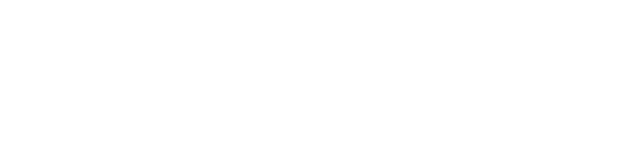
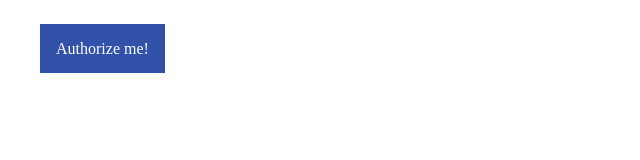
Before and after one commit to alvaroluna/ForgeMEPCloud, a website: page public/index.html in a window 1280 px wide. Shown: the whole page, without its empty margins (0-640 px from the left). Drawn offline with Linux system fonts and the light colour scheme.

Commit message:
Got public folder to work on express...using static

```diff
--- /dev/null
+++ b/public/css/style.css
@@ -0,0 +1,10 @@
+/** Just simple CSS styling to make this page a little nicer **/
+main {
+    padding: 2em;
+}
+main a {
+    background-color: #3252aa;
+    color: #fff;
+    text-decoration: none;
+    padding: 1em;
+}
--- a/assets/html/index.html
+++ b/public/index.html
@@ -13,9 +13,12 @@
     <meta http-equiv="pragma" content="no-cache" />
 
     <!-- css -->
-    <link rel="stylesheet" type="text/css" href="../css/style.css">
+    <link rel="stylesheet" type="text/css" href="../css/style.css" />
 </head>
 <body>
-
+    <!-- 'main tag' to contain adsk authorization form -->
+    <main id="main">
+        <a href="/api/forge/oauth">Authorize me!</a>
+    </main>
 </body>
 </html>
--- a/start.js
+++ b/start.js
@@ -15,7 +15,11 @@ var bodyParser = require("body-parser"); // receive json data
 // setup express web server
 var app = express();
 app.use(bodyParser.json());
-app.use(express.static(__dirname + "/assets/html")); // location of html files...this is unfamiliar look into it
+
+// 'static' files are not part of the url, so you can have express look for files on your computer/server
+// app.use(express.static(__dirname + "/assets/html")); // location of folder with html files...this is unfamiliar look into it
+// app.use(express.static(__dirname + "/assets/css"));
+app.use(express.static("public"));
 
 // setup server to listen to port 3000
 app.set("port", 3000);
```
Also changed, not shown: assets/html/viewer.html (deleted), public/html/upload.html (added), public/html/viewer.html (added).
